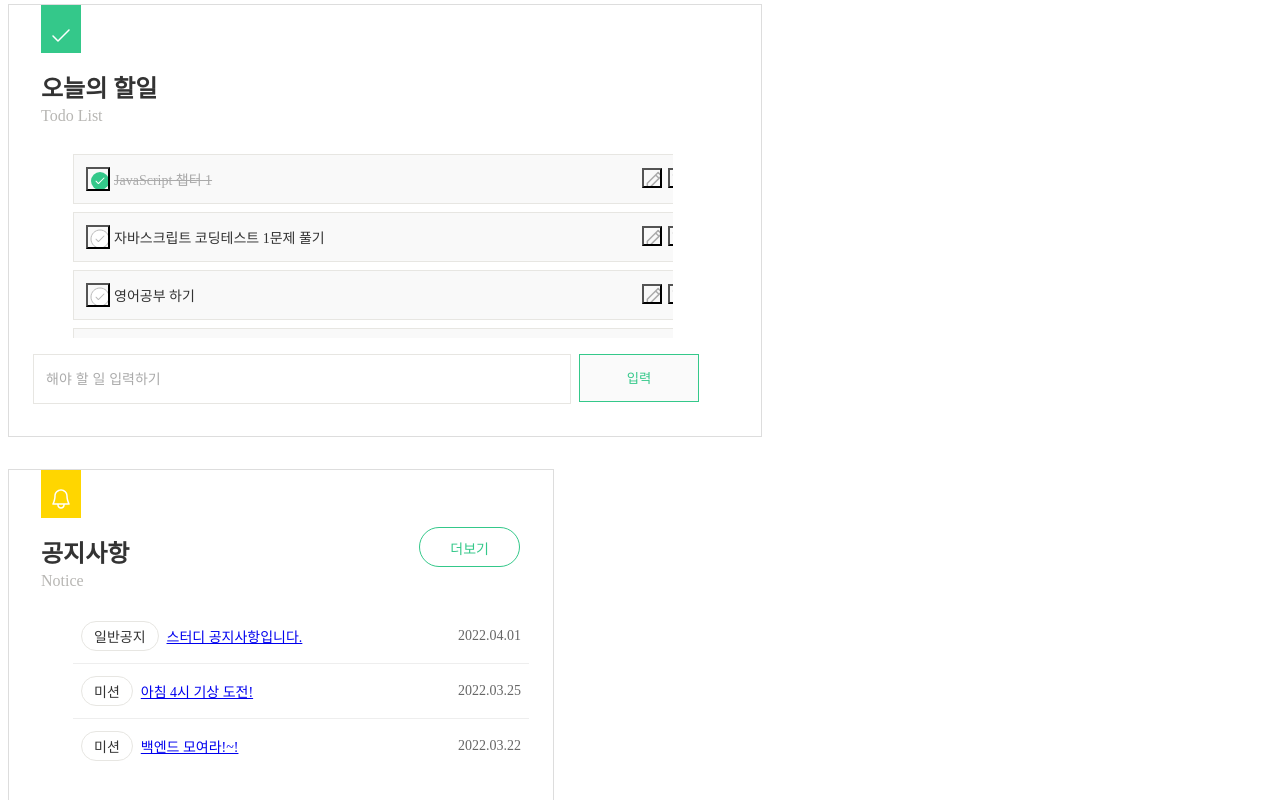
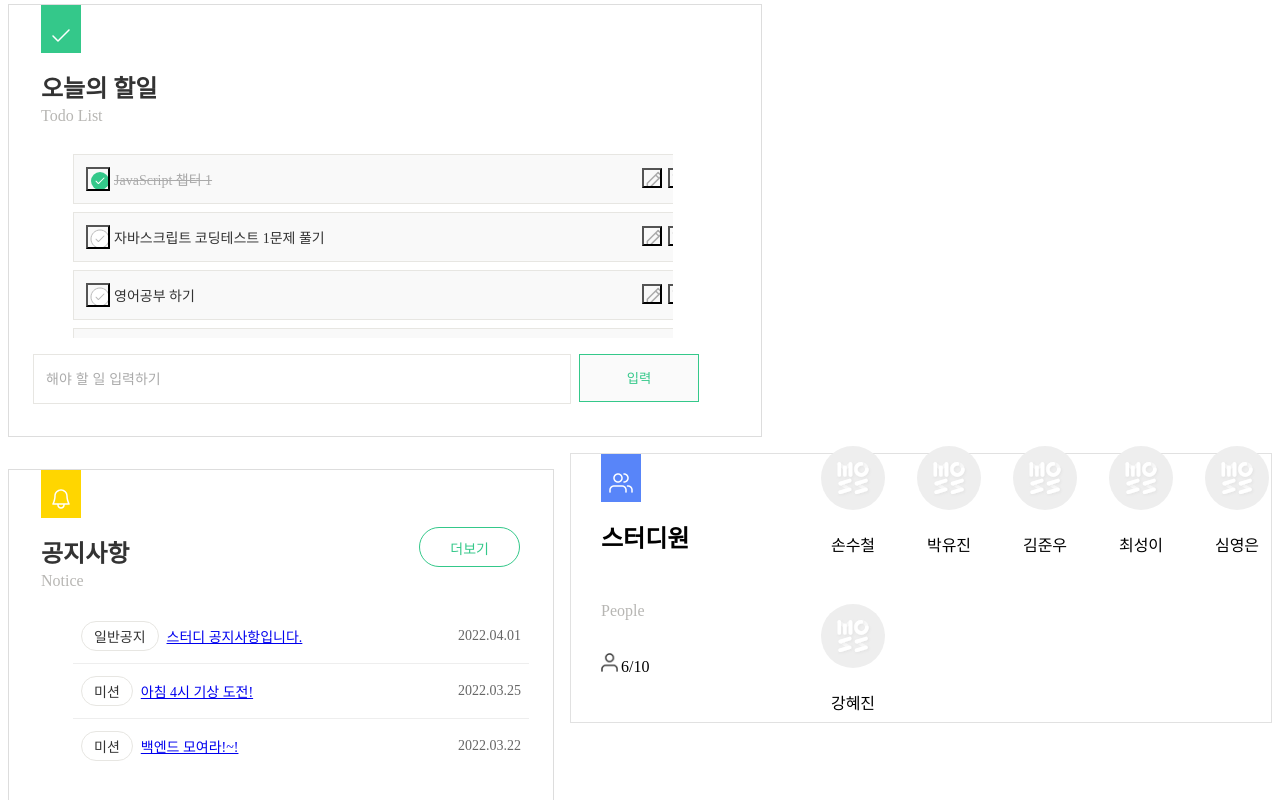
Before and after one commit to IRONDESK/moss, a Next.js app in the folder client/: page /study in a window 1280 px wide. Shown: the part 891-1691 px from the top of the page. Built offline with nearby package versions, Linux system fonts and the light colour scheme.

Commit message:
:sparkles:스터디화면 멤버 컴포넌트 구현

```diff
--- a/client/src/components/StudyMain/Container.tsx
+++ b/client/src/components/StudyMain/Container.tsx
@@ -1,5 +1,6 @@
 import styled from '@emotion/styled';
 import Link from 'next/link';
+import { Member } from './Member';
 import { Notice } from './Notice';
 import { Record } from './Record';
 import { TodoList } from './Todo';
@@ -11,6 +12,7 @@ export const StudyComponents = () => {
         <Record />
         <TodoList />
         <Notice />
+        <Member />
       </Container>
     </>
   );
@@ -20,4 +22,4 @@ const Container = styled.div`
   display: flex;
   justify-content: space-between;
   flex-wrap: wrap;
-`
+`;
--- /dev/null
+++ b/client/src/components/StudyMain/Member.tsx
@@ -0,0 +1,101 @@
+import styled from '@emotion/styled';
+import { COLOR } from '../../constants';
+import { MemberData } from '../../types/Member';
+
+export const Member = () => {
+  const MemberData: MemberData[] = [
+    { id: 1, name: '손수철', image: '/images/profile.svg' },
+    { id: 2, name: '박유진', image: '/images/profile.svg' },
+    { id: 3, name: '김준우', image: '/images/profile.svg' },
+    { id: 4, name: '최성이', image: '/images/profile.svg' },
+    { id: 5, name: '심영은', image: '/images/profile.svg' },
+    { id: 6, name: '강혜진', image: '/images/profile.svg' },
+  ];
+  return (
+    <Container>
+      <MemberInfo>
+        <Title>스터디원</Title>
+        <p className="etitle">People</p>
+        <p className="member-length">{MemberData.length}/10</p>
+      </MemberInfo>
+      <MemberDetail>
+        {MemberData.map((member) => {
+          return (
+            <MemberList key={member.id}>
+              <Img src={member.image} alt="스터디원 이미지" />
+              <p>{member.name}</p>
+            </MemberList>
+          );
+        })}
+      </MemberDetail>
+    </Container>
+  );
+};
+
+const Container = styled.section`
+  width: 700px;
+  height: 268px;
+  border: 1px solid #dddd;
+  display: flex;
+  justify-content: center;
+  align-items: center;
+  position: relative;
+`;
+
+const MemberInfo = styled.section`
+  display: flex;
+  flex-direction: column;
+  margin: 0 30px;
+  gap: 12px;
+  .etitle {
+    color: ${COLOR.grayText};
+  }
+  .member-length {
+    display:flex;
+    position: relative;
+    margin: 10px 0 0 20px;
+    &::before {
+    content: '';
+    display: block;
+    position: absolute;
+    left:-20px;
+    top: -5px;
+    background: url('/images/icons/memberShape.png');
+    background-size: cover;
+    width: 17px;
+    height: 19px;
+  }
+`;
+
+const Title = styled.h2`
+  width: 150px;
+  font-size: 24px;
+  &::before {
+    content: '';
+    display: block;
+    position: absolute;
+    top: 0px;
+    background: url('/images/icons/memberBar.png');
+    background-size: cover;
+    width: 40px;
+    height: 48px;
+  }
+`;
+
+const MemberDetail = styled.ul`
+  display: flex;
+  flex-wrap: wrap;
+  gap: 32px;
+`;
+
+const MemberList = styled.li`
+  display: flex;
+  flex-direction: column;
+  justify-content: center;
+  align-items: center;
+`;
+
+const Img = styled.img`
+  margin-bottom: 6px;
+  width: 64px;
+`;
--- /dev/null
+++ b/client/src/types/Member.ts
@@ -0,0 +1,5 @@
+export interface MemberData {
+  id: number;
+  name: string;
+  image: string;
+}
```
Also changed, not shown: client/public/images/icons/memberBar.png (added), client/public/images/icons/memberShape.png (added).
